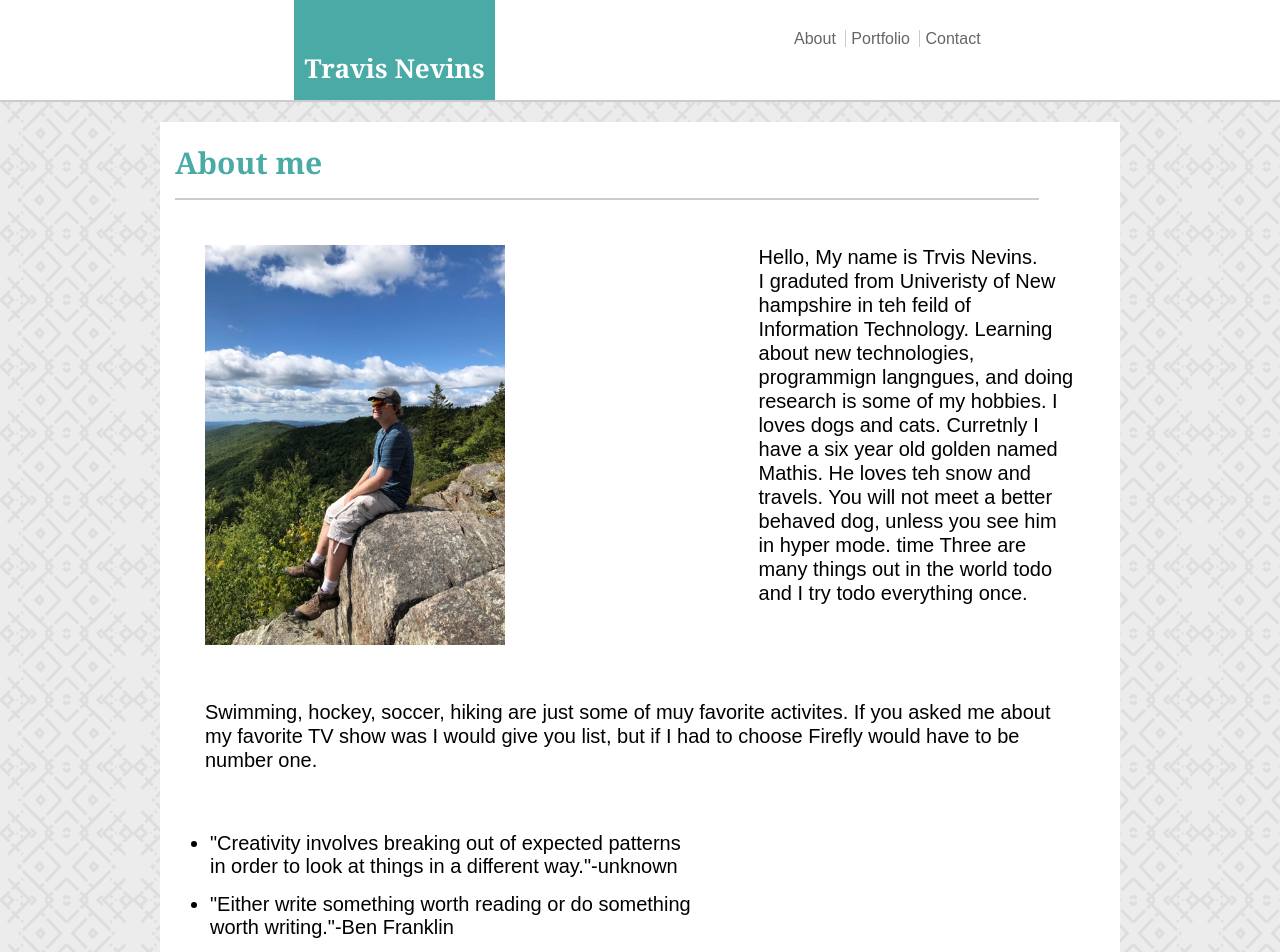
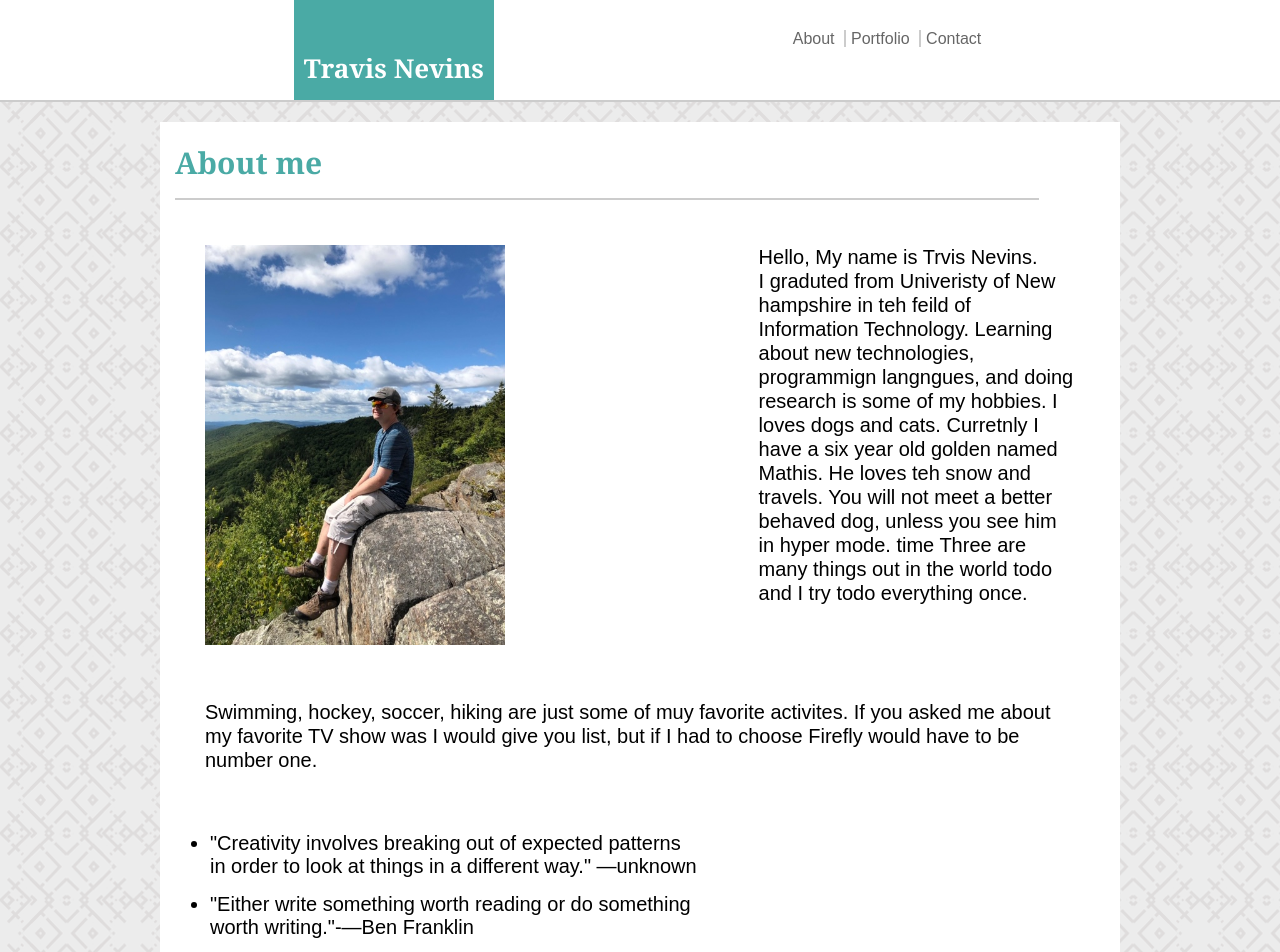
Before and after one commit to trav-xeno/portfolio, a plain HTML site: page index.html in a window 1280 px wide. Shown: the top 952 px of the page. Drawn offline with Linux system fonts and the light colour scheme.

Commit message:
final updated nav and other styles

```diff
--- a/assests/csss/mainstyle.css
+++ b/assests/csss/mainstyle.css
@@ -101,10 +101,14 @@ nav a {
   padding-left: 5px;
   padding-right: 5px;
   margin-top: 25px;
+  border-right: 2px solid #ccc;
 }
 nav a:hover {
   text-decoration: underline;
   cursor: pointer;
+}
+nav a:last-child {
+  border: none;
 }
 header h1 {
   background-color: #4aaaa5;
--- a/index.html
+++ b/index.html
@@ -16,7 +16,7 @@
         <a class="links" href="#">
           About
         </a>
-        <a class="borders" href="./portfolio.html">
+        <a href="./portfolio.html">
           Portfolio
         </a>
         <a href="./contact.html">
@@ -55,10 +55,10 @@
 
           <ul>
             <li>
-              "Creativity involves breaking out of expected patterns in order to look at things in a different way."-unknown
+              "Creativity involves breaking out of expected patterns in order to look at things in a different way." —unknown
             </li>
             <li>
-              "Either write something worth reading or do something worth writing."-Ben Franklin
+              "Either write something worth reading or do something worth writing."-—Ben Franklin
             </li>
             <li>
               "In 5-billion yrs the Sun will expand & engulf our orbit as the charred ember that was once Earth vaporizes. Have a nice
```
Also changed, not shown: contact.html (+1 -1 lines), portfolio.html (+1 -1 lines).
